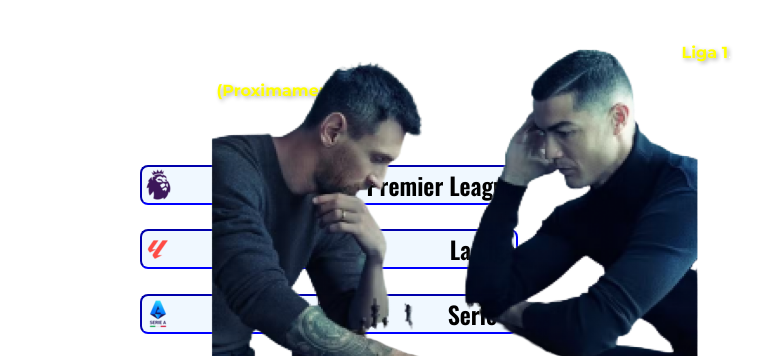
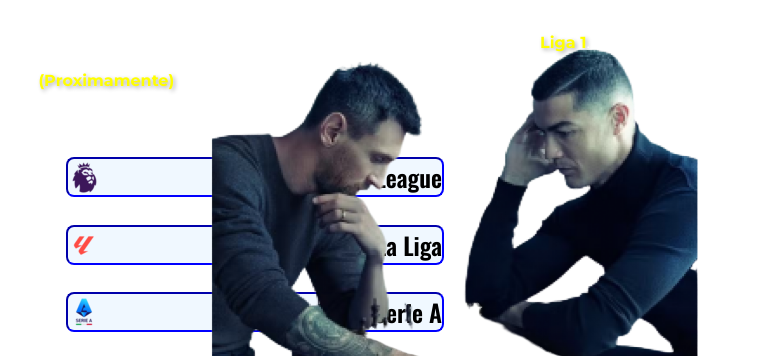
Before and after one commit to SergiLS19/Al-Primer-Toque, a plain HTML site: page index.html in a window 768 px wide. Shown: the part 242-598 px from the top of the page. Drawn offline with nearby package versions, Linux system fonts and the light colour scheme; a web font is replaced by a local one.

Commit message:
agregando responsividad a la pagina

```diff
--- a/STYLE/style.css
+++ b/STYLE/style.css
@@ -125,3 +125,17 @@ body {
     font-weight: 400px;
     margin-top: auto;
 }
+
+@media (min-width: 480px) and (max-width: 1200px){
+    .header{
+        padding: 10%;
+    }
+
+    .presentacion{
+        flex-direction: column-reverse;
+        padding: 5%;
+    }
+    .presentacion_texto{
+        width: auto;
+    }
+}
```
